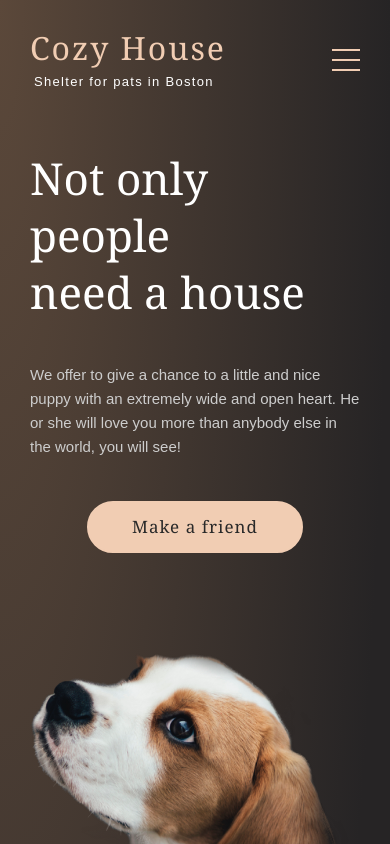
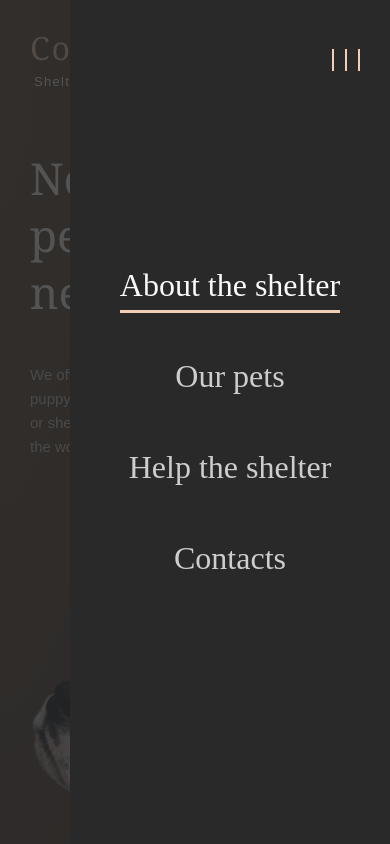
Before and after one commit to Lelik7777/shelter-rs, a website: page shelter/index.html in a window 390 px wide. Both pictures are taken after a click on the element 346 px from the left and 59 px from the top of the page. Shown: the top 844 px of the page. Drawn offline with Linux system fonts and the light colour scheme.

Commit message:
feat: make burger mechanism

```diff
--- a/shelter/index.html
+++ b/shelter/index.html
@@ -228,5 +228,6 @@
     </div>
 </footer>
 <div class="overlay"></div>
+<script src="js/index.js"></script>
 </body>
 </html>
--- a/shelter/js/index.js
+++ b/shelter/js/index.js
@@ -1 +1,19 @@
-const $burger=document.querySelector('.header__burger');
+const $burger = document.querySelector('.header__burger');
+const $burgerLine = document.querySelector('.burger__line');
+const $headerNav = document.querySelector('.header__navigation');
+const $overlay = document.querySelector('.overlay');
+
+const active = '_active';
+const lock = '_lock';
+
+
+//burger menu mechanism
+[$burger, $overlay].forEach(el => {
+    el.addEventListener('click', function () {
+        $burger.classList.toggle(active);
+        $burgerLine.classList.toggle(active);
+        $headerNav.classList.toggle(active);
+        document.body.classList.toggle(lock);
+        $overlay.classList.toggle(active);
+    })
+});
--- a/shelter/sass/base/_base.scss
+++ b/shelter/sass/base/_base.scss
@@ -71,17 +71,16 @@ a {
 }
 
 .overlay {
-  display: none;
   position: fixed;
   top: 0;
-  left: 0;
+  left: -100%;
   height: 100%;
-  width: 100%;
+  width: -webkit-calc(100% - 320px);
   background-color: $color-dark-3xl;
   opacity: 0.8;
-  z-index: 5;
+  @extend %transition;
 
   &._active {
-    display: block;
+    left: 0;
   }
 }
--- a/shelter/sass/base/_burger.scss
+++ b/shelter/sass/base/_burger.scss
@@ -18,6 +18,7 @@
     @extend %burger-line;
     left: 0;
     top: 0;
+    @extend %transition;
   }
 
   &._active:before {
@@ -32,6 +33,7 @@
     @extend %burger-line;
     bottom: 0;
     right: 0;
+    @extend %transition;
   }
 
   &._active:after {
@@ -52,6 +54,7 @@
   left: 0;
   top: -webkit-calc(50% - 1px);
   width: 100%;
+  @extend %transition;
 
   &._active {
     top: 0;
--- a/shelter/sass/pages/_pets.scss
+++ b/shelter/sass/pages/_pets.scss
@@ -31,8 +31,8 @@
     }
   }
 
-  &.header__burger:before, :after, &.burger__line {
-    background-color: $color-dark;;
+  &.header__burger:before, &.header__burger:after, &.burger__line {
+    background-color: $color-dark;
   }
 
   //for section our-friends
```
Also changed, not shown: shelter/pets.html (+1 -0 lines), shelter/sass/style.css, 1 other file.
